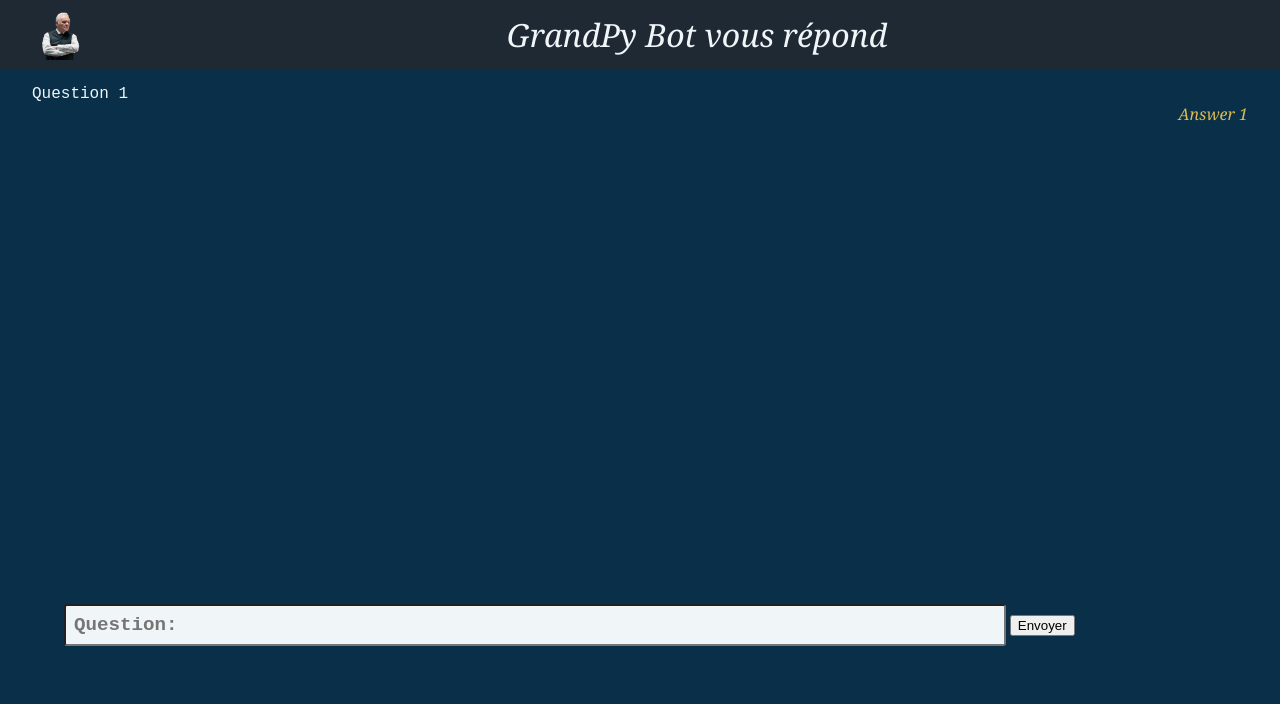
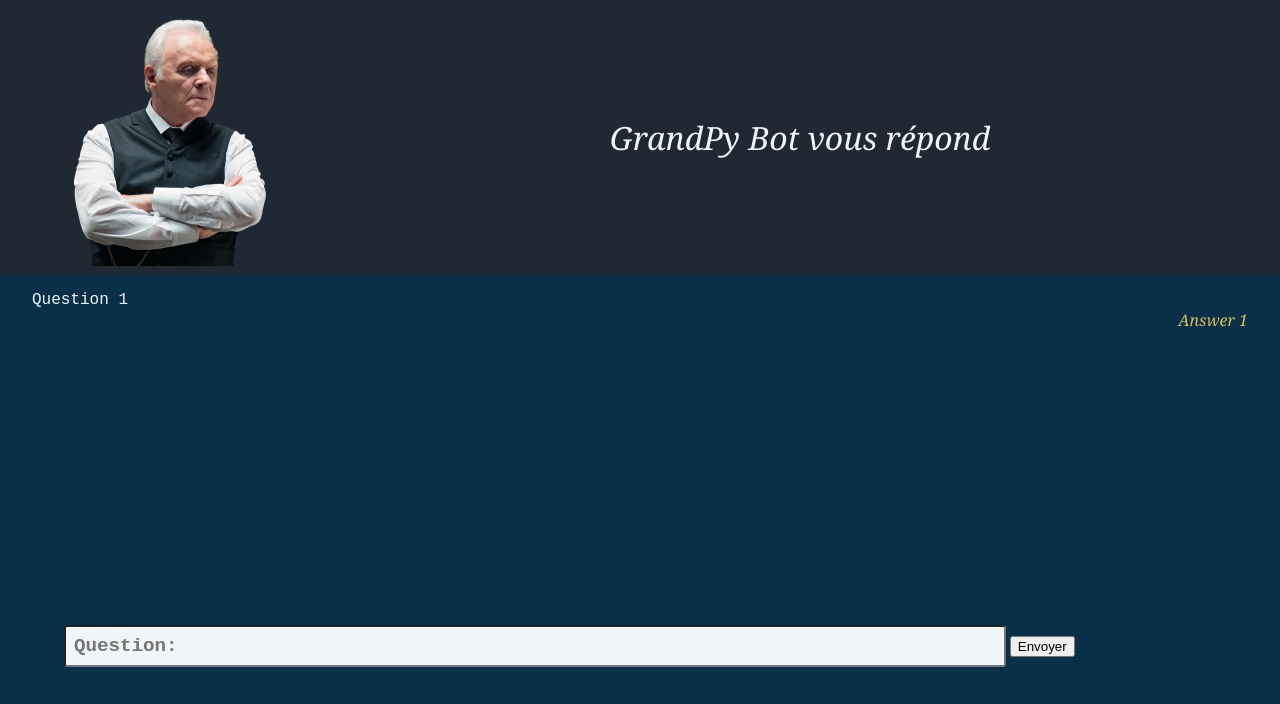
Before and after one commit to migasar/GrandPyBot, a Flask app: page / in a window 1280 px wide. Shown: the top 704 px of the page. Run offline with Flask 2, Linux system fonts and the light colour scheme; some libraries are stand-ins or nearby versions.

Commit message:
Refactoring to debug

```diff
--- a/app/static/style.css
+++ b/app/static/style.css
@@ -27,8 +27,8 @@ body > * {
   align-items: center;
 }
 .avatar {
-  width: 50px;
-  height: 50px;
+  width: 50;
+  height: 50;
   margin: 0.5rem 2rem;
   flex: 0 4 auto;
 }
```
Also changed, not shown: app/static/westworld_ford_image.png.
